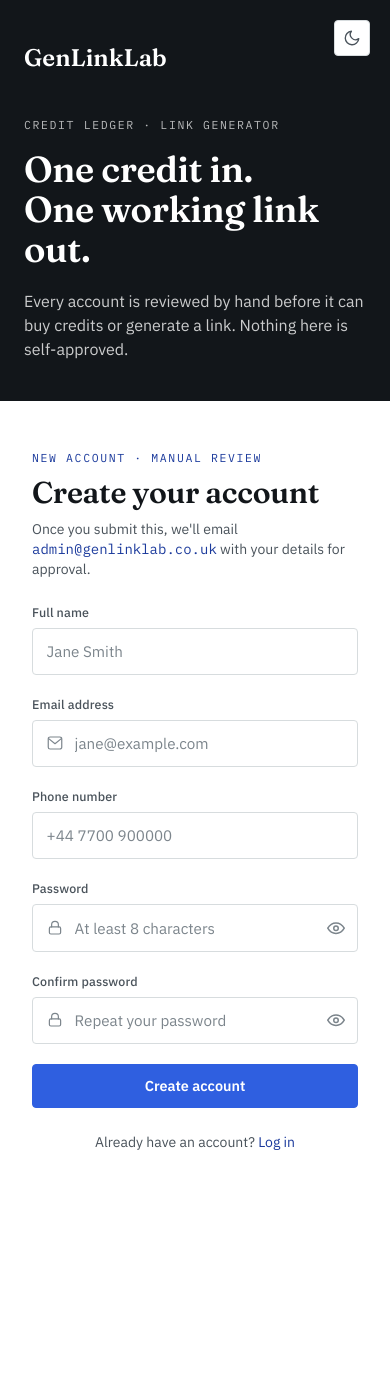
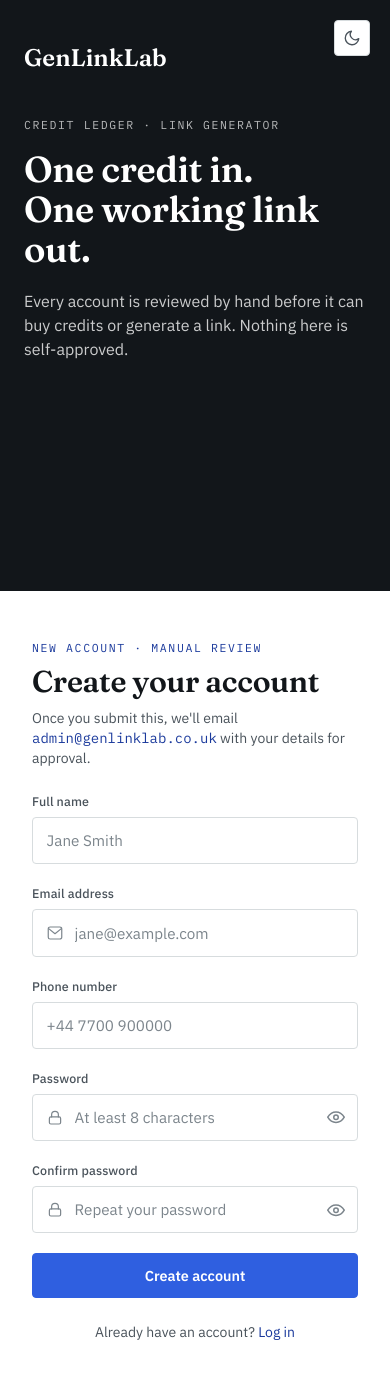
Before and after one commit to LuffyAnonymous/Genlink, a Flask app: page /register in a window 390 px wide. Before the commit the page ends 1150 px from the top, so only its background shows below. Run offline with Flask 3, Linux system fonts and the light colour scheme; some libraries are stand-ins or nearby versions.

Commit message:
Give the mobile login/register panel a real 70/30 split
Follow-up to the previous mobile spacing fix, which sized each panel
purely to its own content (no more forced ratio at all). Restores a
genuine 70% brand / 30% form split via min-height instead of the old
flex-grow approach, so it can't reintroduce the original bug (that
stretched panels to fill 100vh and centered short content inside,
leaving large empty gaps). Content stays top-aligned, and a panel can
still grow past its 70/30 share if its own content needs more room.
Verified with real headless-browser screenshots on both the homepage
and /login.

Co-Authored-By: Claude Sonnet 5 <noreply@anthropic.com>

```diff
--- a/app/static/css/style.css
+++ b/app/static/css/style.css
@@ -817,17 +817,22 @@ input:focus-visible,
   }
   .auth-panel-brand,
   .auth-panel-form {
-    /* Un-do the desktop 70/30 flex-basis split and centering - stacked
-       on mobile, those forced each panel to fill a share of 100vh and
-       centered its (much shorter) content inside that, leaving large
-       empty gaps above/below. Each panel should just be as tall as its
-       own content. */
+    /* min-height (not flex-grow) keeps a genuine 70/30 split without the
+       old bug: flex-grow on a 100vh-min-height shell stretched each panel
+       to fill 100% of the viewport even when combined content was much
+       shorter, and centering then left large empty gaps above the
+       content. Content stays top-aligned, so a panel only grows past its
+       70/30 share if its own content actually needs more room. */
     flex: none;
     align-items: flex-start;
     justify-content: flex-start;
   }
   .auth-panel-brand {
+    min-height: 70vh;
     padding: 2.5rem 1.5rem;
+  }
+  .auth-panel-form {
+    min-height: 30vh;
   }
   .auth-brand-inner {
     max-width: 100%;
```
